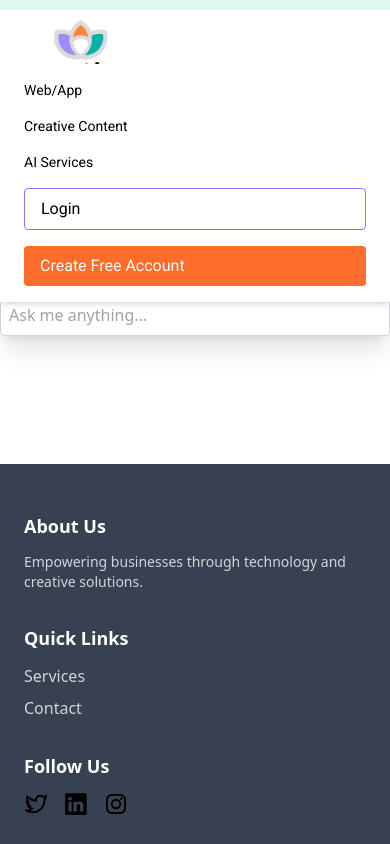
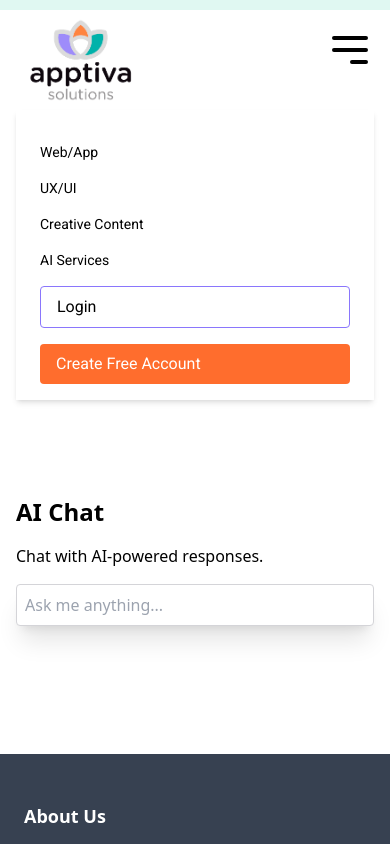
Before and after one commit to luisgoyburo/apptiva, a Next.js app: page /en/ai_chat in a window 390 px wide. Both pictures are taken after a click on the button "Open menu". Shown: the top 844 px of the page. Built offline with nearby package versions, Linux system fonts and the light colour scheme.

Commit message:
update links

```diff
--- a/app/[lang]/ai_chat/page copy.tsx
+++ /dev/null
@@ -1,26 +0,0 @@
-'use client';
-
-import { useChat } from 'ai/react';
-
-export default function Ai_chatPage() {
-  const { messages, input, handleInputChange, handleSubmit } = useChat();
-  return (
-    <div className="flex flex-col w-full max-w-md py-24 mx-auto stretch">
-            <form onSubmit={handleSubmit}>
-        <input
-          className="dark:bg-zinc-900 w-full max-w-md p-2 mb-8 border border-zinc-300 dark:border-zinc-800 rounded shadow-xl"
-          value={input}
-          placeholder="Pregúntame cualquier cosa..."
-          onChange={handleInputChange}
-        />
-      </form>
-      {messages.map(m => (
-        <div key={m.id} className="whitespace-pre-wrap">
-          {m.role === 'user' ? 'User: ' : 'AI Apptiva: '}
-          {m.content}
-        </div>
-      ))}
-
-    </div>
-  );
-}
--- a/app/[lang]/ai_chat/page.tsx
+++ b/app/[lang]/ai_chat/page.tsx
@@ -20,13 +20,13 @@ export default function AiChatPage() {
   const { messages, input, handleInputChange, handleSubmit } = useChat();
 
   return (
-    <div className="flex flex-col w-full max-w-md py-24 mx-auto stretch">
+    <div className="flex flex-col w-full max-w-md py-24 mx-auto px-4 stretch">
       <h1 className="text-2xl font-bold mb-4">{dictionary.aiChat.title}</h1>
       <p className="mb-4">{dictionary.aiChat.description}</p>
 
       <form onSubmit={handleSubmit}>
         <input
-          className="dark:bg-zinc-900 w-full max-w-md p-2 mb-8 border border-zinc-300 dark:border-zinc-800 rounded shadow-xl"
+          className="w-full max-w-md p-2 mb-8 border border-zinc-300 dark:border-zinc-800 rounded shadow-xl"
           value={input}
           placeholder={dictionary.aiChat.placeholder}
           onChange={handleInputChange}
--- a/app/[lang]/components/AiServices/AiServices.tsx
+++ b/app/[lang]/components/AiServices/AiServices.tsx
@@ -32,7 +32,7 @@ interface AiServicesProps {
 const AiServices: React.FC<AiServicesProps> = ({ dictionary }) => {
 
     return (
-        <section className="bg-[#EEECFF] text-gray-800 py-16">
+        <section className="bg-[#EEECFF] text-gray-800 py-16" id="ai">
             <div className="max-w-7xl mx-auto px-6 lg:px-8">
                 {/* Title and Description */}
                 <div className="text-center mb-12">
--- a/app/[lang]/components/CreativeContent/CreativeContent.tsx
+++ b/app/[lang]/components/CreativeContent/CreativeContent.tsx
@@ -26,7 +26,7 @@ interface CreativeContentProps {
 
 const CreativeContent: React.FC<CreativeContentProps> = ({ dictionary }) => {
   return (
-    <section className="bg-white py-16">
+    <section className="bg-white py-16" id="creative">
       <div className="max-w-7xl mx-auto px-6 lg:px-8">
         {/* Title and Description */}
         <div className="text-center mb-12">
--- a/app/[lang]/components/Header/Header.tsx
+++ b/app/[lang]/components/Header/Header.tsx
@@ -29,6 +29,7 @@ const Header: React.FC<HeaderProps> = ({ dictionary }) => {
       <div className={styles.wrapper}>
         {/* Logo */}
         <div className={styles.logo}>
+          <a href="/">
             <Image
               src={logo}
               alt="Apptiva Solutions Logo"
@@ -36,20 +37,21 @@ const Header: React.FC<HeaderProps> = ({ dictionary }) => {
               height={100}
               priority
             />
+          </a>
         </div>
 
         {/* Navigation Bar */}
         <nav className={styles.nav}>
-          <a href="#web" className={styles.navLink}>
+          <a href="/#web" className={styles.navLink}>
             {dictionary.webApp}
           </a>
-          <a href="#uxui" className={styles.navLink}>
+          <a href="/#uxui" className={styles.navLink}>
             {dictionary.uxui}
           </a>
-          <a href="#creative" className={styles.navLink}>
+          <a href="/#creative" className={styles.navLink}>
             {dictionary.creativeContent}
           </a>
-          <a href="#ai" className={styles.navLink}>
+          <a href="/#ai" className={styles.navLink}>
             {dictionary.aiServices}
           </a>
         </nav>
@@ -67,11 +69,11 @@ const Header: React.FC<HeaderProps> = ({ dictionary }) => {
         <div className={styles.mobileMenuButton}>
           <button aria-label="Open menu" onClick={toggleMenu}>
             <svg
-              className="h-6 w-6"
+              className="h-12 w-12 mt-4"
               xmlns="http://www.w3.org/2000/svg"
               fill="none"
               viewBox="0 0 24 24"
-              stroke="currentColor"
+              stroke="black"
             >
               <path
                 strokeLinecap="round"
@@ -87,13 +89,16 @@ const Header: React.FC<HeaderProps> = ({ dictionary }) => {
       {/* Mobile Menu */}
       {menuOpen && (
         <div className={styles.mobileMenu}>
-          <a href="#web" className={styles.mobileMenuLink}>
+          <a href="/#web" className={styles.mobileMenuLink}>
             {dictionary.webApp}
           </a>
-          <a href="#creative" className={styles.mobileMenuLink}>
+          <a href="/#uxui" className={styles.mobileMenuLink}>
+            {dictionary.uxui}
+          </a>
+          <a href="/#creative" className={styles.mobileMenuLink}>
             {dictionary.creativeContent}
           </a>
-          <a href="#ai" className={styles.mobileMenuLink}>
+          <a href="/#ai" className={styles.mobileMenuLink}>
             {dictionary.aiServices}
           </a>
           <button className={`${styles.loginButton} w-full text-left`}>
--- a/app/[lang]/components/Header/styles.tsx
+++ b/app/[lang]/components/Header/styles.tsx
@@ -21,7 +21,7 @@ export const signupButton =
 export const mobileMenuButton = "font-roboto md:hidden text-white focus:outline-none";
 
 export const mobileMenu =
-  "md:hidden bg-[#FFFFFF] absolute top-16 left-0 w-full flex flex-col space-y-4 px-6 py-4 shadow-md z-10";
+  "md:hidden bg-[#FFFFFF]  left-0 w-full flex flex-col space-y-4 px-6 py-4 pt-8 shadow-md z-10";
 
 export const mobileMenuLink =
   "font-roboto text-black text-sm hover:text-[#8A76FC] transition";
--- a/app/[lang]/components/UxUiSection/UxUiSection.tsx
+++ b/app/[lang]/components/UxUiSection/UxUiSection.tsx
@@ -28,7 +28,7 @@ interface UxUiSectionProps {
 
 const UxUiSection: React.FC<UxUiSectionProps> = ({ dictionary }) => {
   return (
-    <section className="bg-[#FDF3EA] py-12">
+    <section className="bg-[#FDF3EA] py-12" id="uxui">
       <div className="max-w-7xl mx-auto px-6 lg:px-8 text-center">
         {/* Title */}
         <h2 className="text-3xl font-extrabold text-gray-800 sm:text-4xl mb-4">
--- a/app/[lang]/components/Webapp/Webapp.tsx
+++ b/app/[lang]/components/Webapp/Webapp.tsx
@@ -27,7 +27,7 @@ interface WebappProps {
 
   const Webapp: React.FC<WebappProps> = ({ dictionary }) => {
     return (
-        <section className="bg-white py-12">
+        <section className="bg-white py-12" id="web">
             <div className="max-w-7xl mx-auto px-6 lg:px-8 text-center">
                 {/* Title */}
                 <h2 className="text-3xl font-extrabold text-gray-800 sm:text-4xl mb-4">
```
Lines whose indentation alone changed are shown as unchanged.
